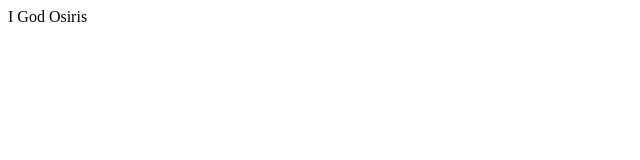
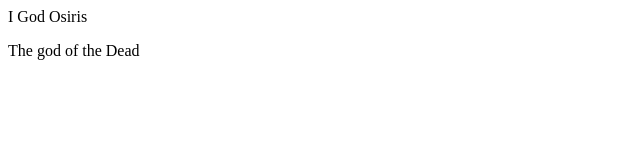
Before and after one commit to Haneefsd/test, a plain HTML site: page index.html in a window 1280 px wide. Shown: the whole page, without its empty margins (0-640 px from the left). Drawn offline with Linux system fonts and the light colour scheme.

Commit message:
add new feature

```diff
--- a/index.html
+++ b/index.html
@@ -1 +1,2 @@
 <p>I God Osiris</p>
+<p>The god of the Dead</p>
```
